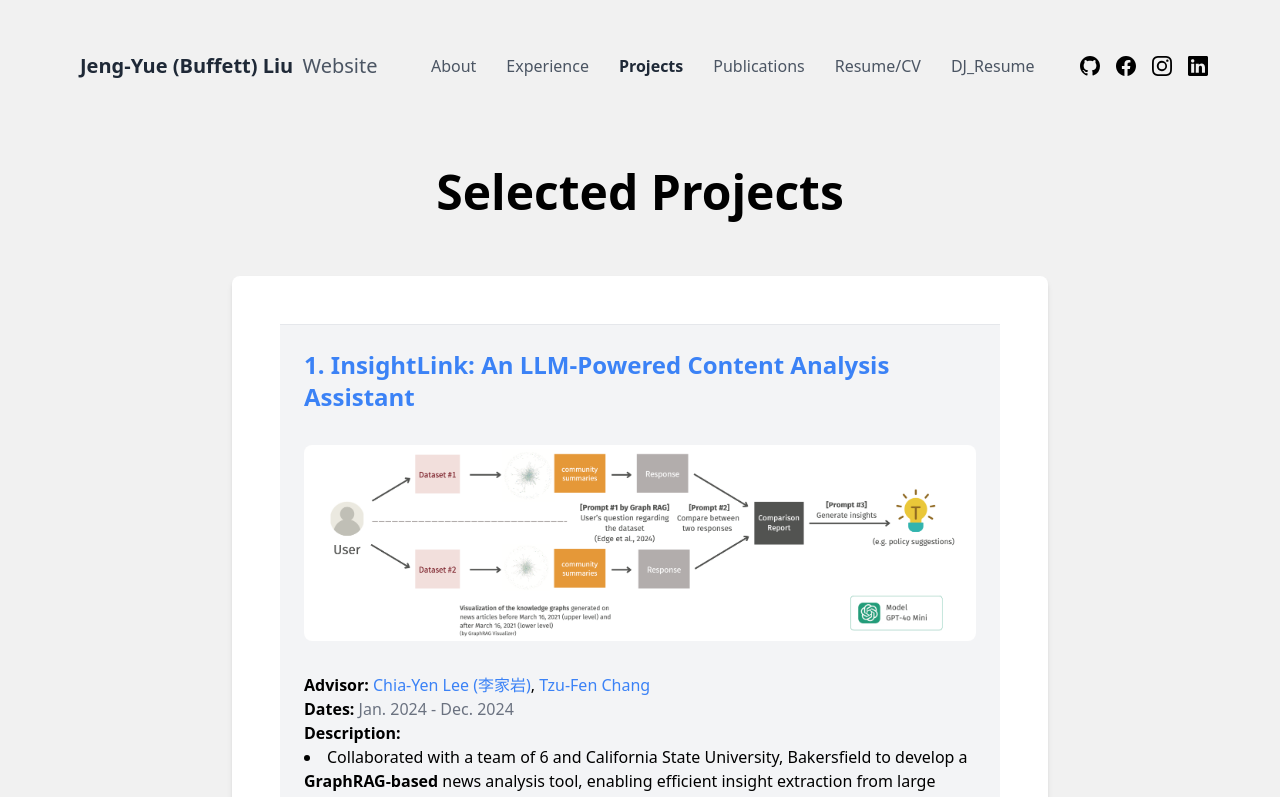
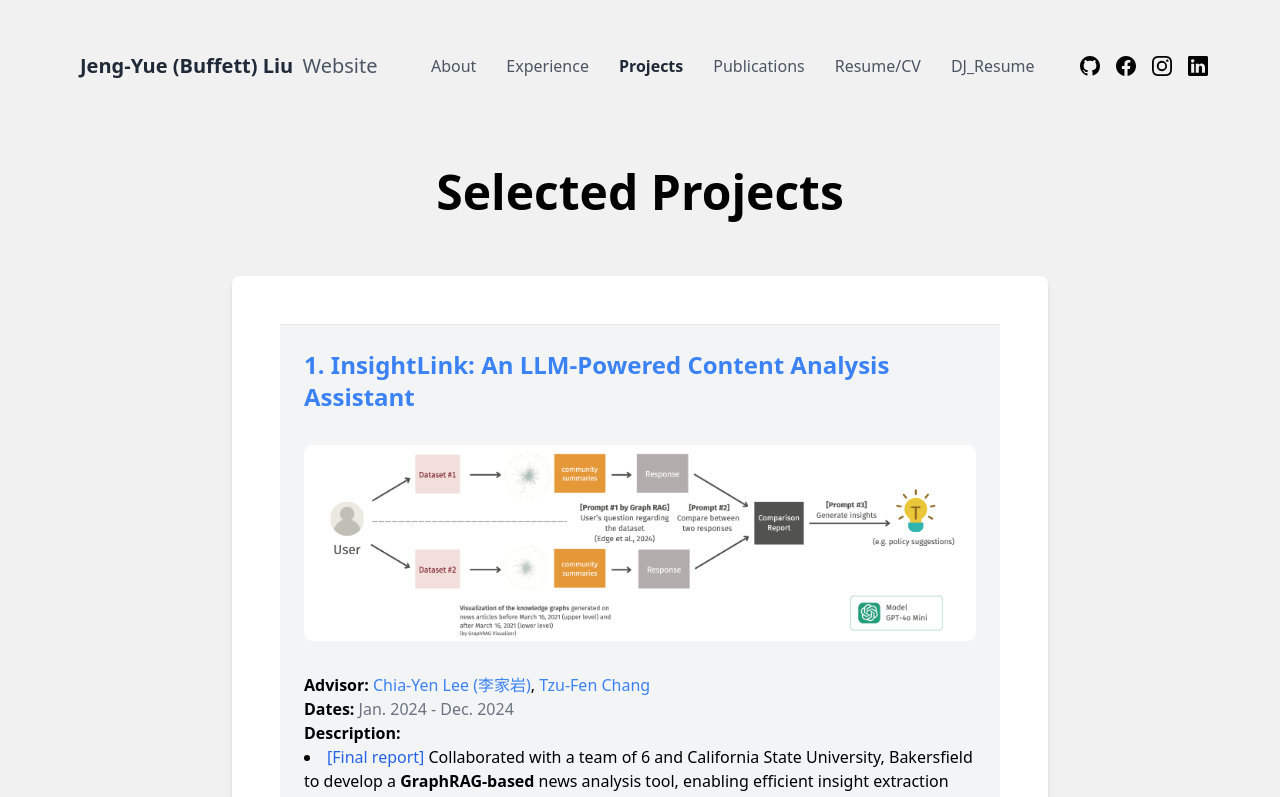
Before and after one commit to buffett0323/buffett0323.github.io, a Next.js app: page /project in a window 1280 px wide. Shown: the top 797 px of the page. Built offline with nearby package versions, Linux system fonts and the light colour scheme.

Commit message:
Upload final report

```diff
--- a/constants/experience.tsx
+++ b/constants/experience.tsx
@@ -201,6 +201,7 @@ const projectData: IndustryDataType[] = [
         </div>
         <ul className="ml-6 list-disc list-inside text-black dark:text-white">
             <li>
+                <a href="https://docs.google.com/document/d/1OyaY9eteqoIlhMbj2NIpr0IEKBxsndb4tX-EshMHLKM/edit?tab=t.0" target="_blank" rel="noopener noreferrer" className="text-blue-600 dark:text-blue-400 hover:underline">[Final report] </a>
                 Collaborated with a team of 6 and California State University, Bakersfield to develop a <b>GraphRAG-based</b> news analysis tool, enabling efficient insight extraction from large datasets and reducing manual effort in social science research.
             </li>
             <li>
```
Also changed, not shown: 1 other file (tests, documents, lock files or other folders).
